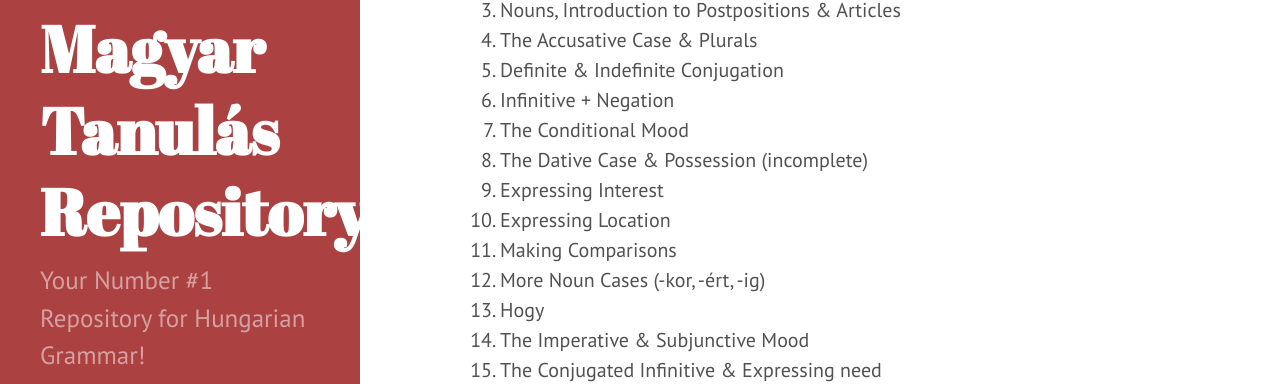
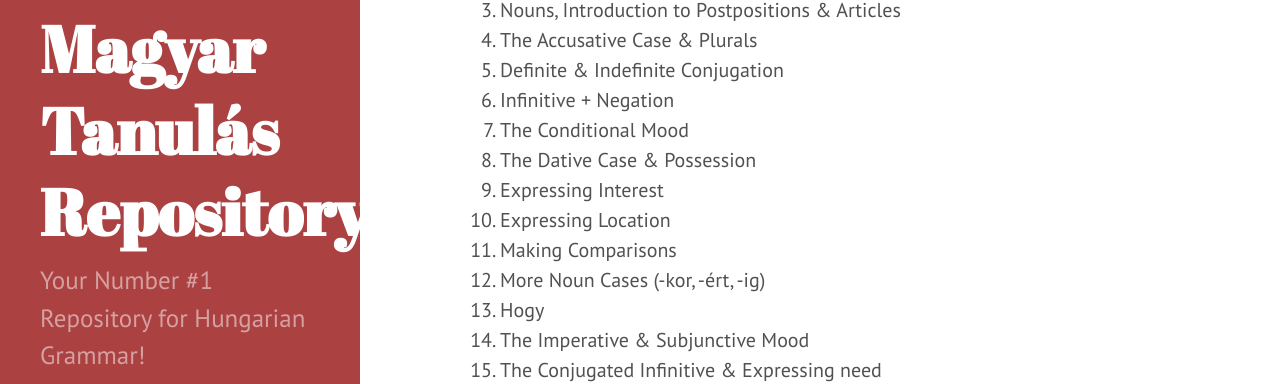
Before and after one commit to Magyartanulas/magyartanulas.github.io, a Jekyll site: the page built from _posts/2012-02-06-whats-jekyll.md, in a window 1280 px wide and 900 px high, scrolled down 791 px. Shown: the part 113-497 px from the top of the window. Built offline with Jekyll 4.4.1, drawn with Linux system fonts in a browser that asks for light colours; Markdown is read by kramdown in place of the engine named in the settings.

Commit message:
Update 2012-02-06-whats-jekyll.md

```diff
--- a/_posts/2012-02-06-whats-jekyll.md
+++ b/_posts/2012-02-06-whats-jekyll.md
@@ -29,7 +29,7 @@ Starting from Section 2, there will be captioned images with no english translat
 5. Definite & Indefinite Conjugation
 6. Infinitive + Negation
 7. The Conditional Mood
-8. The Dative Case & Possession (incomplete)
+8. The Dative Case & Possession
 9. Expressing Interest
 10. Expressing Location
 11. Making Comparisons
```
